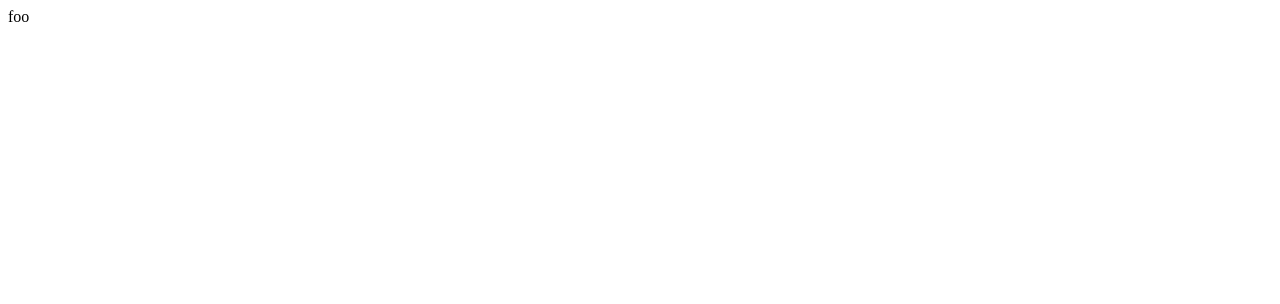
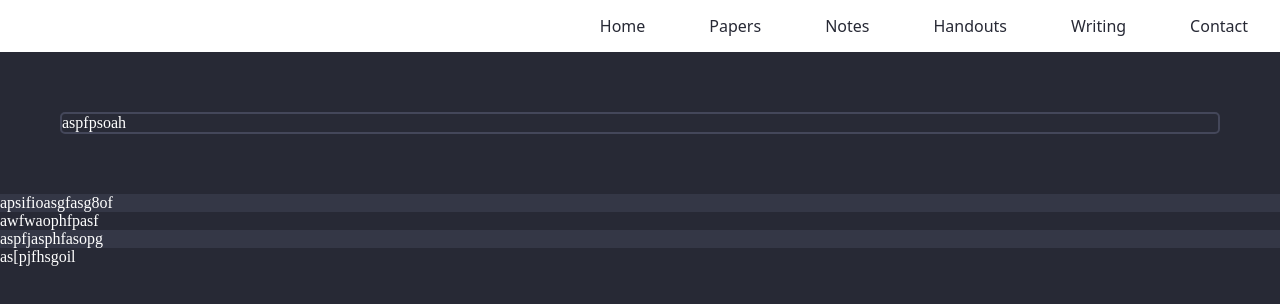
Before and after one commit to adnanhd/website, a plain HTML site: page index.html in a window 1280 px wide. Drawn offline with Linux system fonts and the light colour scheme.

Commit message:
Erencan's contribition

```diff
--- /dev/null
+++ b/index-old.html
@@ -0,0 +1,20 @@
+<!DOCTYPE html>
+<html>
+  <head>
+    <title>Adnan Harun Doğan</title>
+    <meta charset='utf-8'/>
+    <link rel="stylesheet" href="index.css">
+  </head>
+  <body>
+    <navbar>
+      <ul id='navlist'>
+        <li class='navigation-item'><a class='navigation-link' type='button' href="index.html">Home</a></li>
+        <li class='navigation-item'><a class='navigation-link' type='button' href="papers.html">Papers</a></li>
+        <li class='navigation-item'><a class='navigation-link' type='button' href="notes.html">Notes</a></li>
+        <li class='navigation-item'><a class='navigation-link' type='button' href="handouts.html">Handouts</a></li>
+        <li class='navigation-item'><a class='navigation-link' type='button' href="writing.html">Writing</a></li>
+        <li class='navigation-item'><a class='navigation-link' type='button' href="contact.html">Contact</a></li>
+      </ul>
+    </navbar>
+  </body>
+</html>
--- /dev/null
+++ b/index.css
@@ -0,0 +1,57 @@
+:root {
+  --Background: #272935;
+  --DeputyBackground: #343746;
+  --Accent: #2962FF;
+  --MenuBar: #FFF;
+  --CardBackground: #282A36;
+  --CardBorder: #44475A;
+}
+
+body {
+  background-color: var(--Background);
+  margin: 0px;
+  color: var(--MenuBar);
+}
+
+#navlist {
+  display: flex;
+  flex-direction: row;
+  justify-content: right;
+  flex-wrap: wrap;
+  background-color: var(--MenuBar);
+}
+
+.navigation-link {
+  background-color: var(--MenuBar);
+  border: none;
+  color: var(--Background);
+  padding: 15px 32px;
+  text-align: center;
+  text-decoration: none;
+  display: inline-block;
+  font-size: 16px;
+  cursor: pointer;
+  transition: 0.5s;
+  font-family: 'Noto Sans';
+}
+
+.navigation-link:hover {
+  background-color: var(--Accent);
+  color: var(--MenuBar);
+  transition: 0.5s;
+}
+
+.normal-background {
+  background-color: var(--Background);
+}
+
+.deputy-background {
+  background-color: var(--DeputyBackground);
+}
+
+.card {
+  background-color: var(--CardBackground);
+  border: 2px solid var(--CardBorder);
+  border-radius: 5px;
+  margin: 60px;
+}
--- a/index.html
+++ b/index.html
@@ -1 +1,25 @@
-foo
+<!DOCTYPE html>
+<html>
+  <head>
+    <title>Adnan Harun Doğan</title>
+    <meta charset='utf-8'/>
+    <link rel="stylesheet" href="index.css">
+  </head>
+  <body>
+    <navbar id='navlist'>
+        <a class='navigation-link' type='button' href="#">Home</a>
+        <a class='navigation-link' type='button' href="#papers">Papers</a>
+        <a class='navigation-link' type='button' href="#notes">Notes</a>
+        <a class='navigation-link' type='button' href="#handouts">Handouts</a>
+        <a class='navigation-link' type='button' href="#writing">Writing</a>
+        <a class='navigation-link' type='button' href="#contact">Contact</a>
+    </navbar>
+    <div class='normal-background' id='#papers'>
+      <div class='card'>aspfpsoah</div>
+    </div>
+    <div class='deputy-background' id='#notes'>apsifioasgfasg8of</div>
+    <div class='normal-background' id='#handouts'>awfwaophfpasf</div>
+    <div class='deputy-background' id='#writing'>aspfjasphfasopg</div>
+    <div class='normal-background' id='#contact'>as[pjfhsgoil</div>
+  </body>
+</html>
```
Also changed, not shown: 1 other file.
